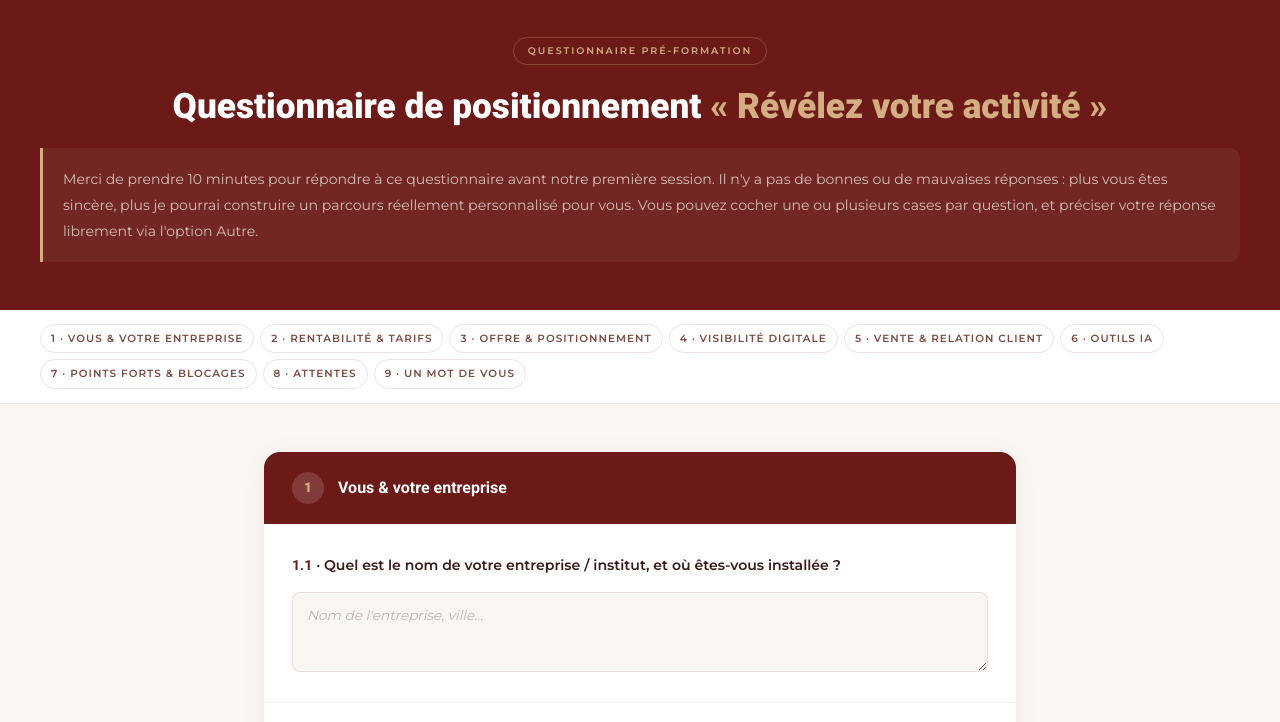
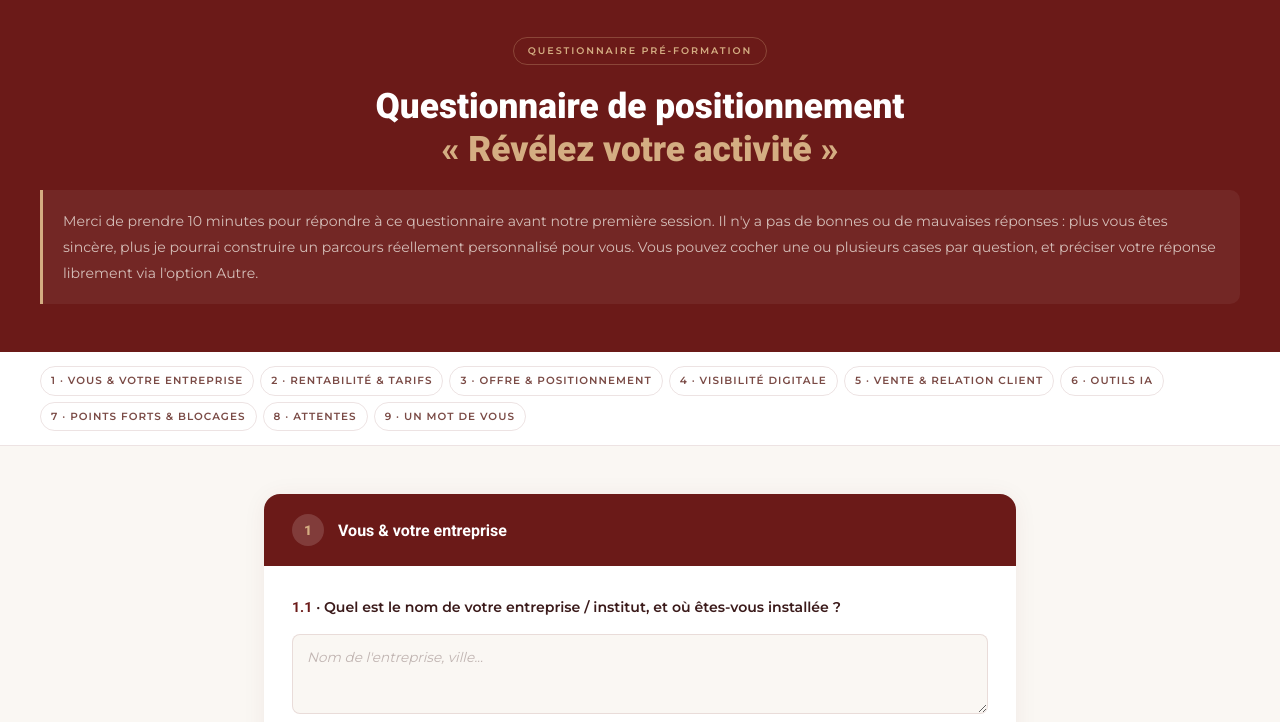
Before and after one commit to nicolerota/questionnaire-revelez, a website: page index.html in a window 1280 px wide. Shown: the part 75-797 px from the top of the page. Drawn offline with Linux system fonts and the light colour scheme.

Commit message:
Remove node_modules from git, add title line break on all screens

```diff
--- a/index.html
+++ b/index.html
@@ -361,7 +361,7 @@
     </div>
     <div class="header__inner">
       <div class="header__tag">Questionnaire pré-formation</div>
-      <h1>Questionnaire de positionnement<br class="mobile-only"> <span>« Révélez votre activité »</span></h1>
+      <h1>Questionnaire de positionnement<br> <span>« Révélez votre activité »</span></h1>
       <div class="header__intro">
         Merci de prendre 10 minutes pour répondre à ce questionnaire avant notre première session. Il n'y a pas de bonnes ou de mauvaises réponses : plus vous êtes sincère, plus je pourrai construire un parcours réellement personnalisé pour vous. Vous pouvez cocher une ou plusieurs cases par question, et préciser votre réponse librement via l'option Autre.
       </div>
```
Also changed, not shown: 1 other file.
